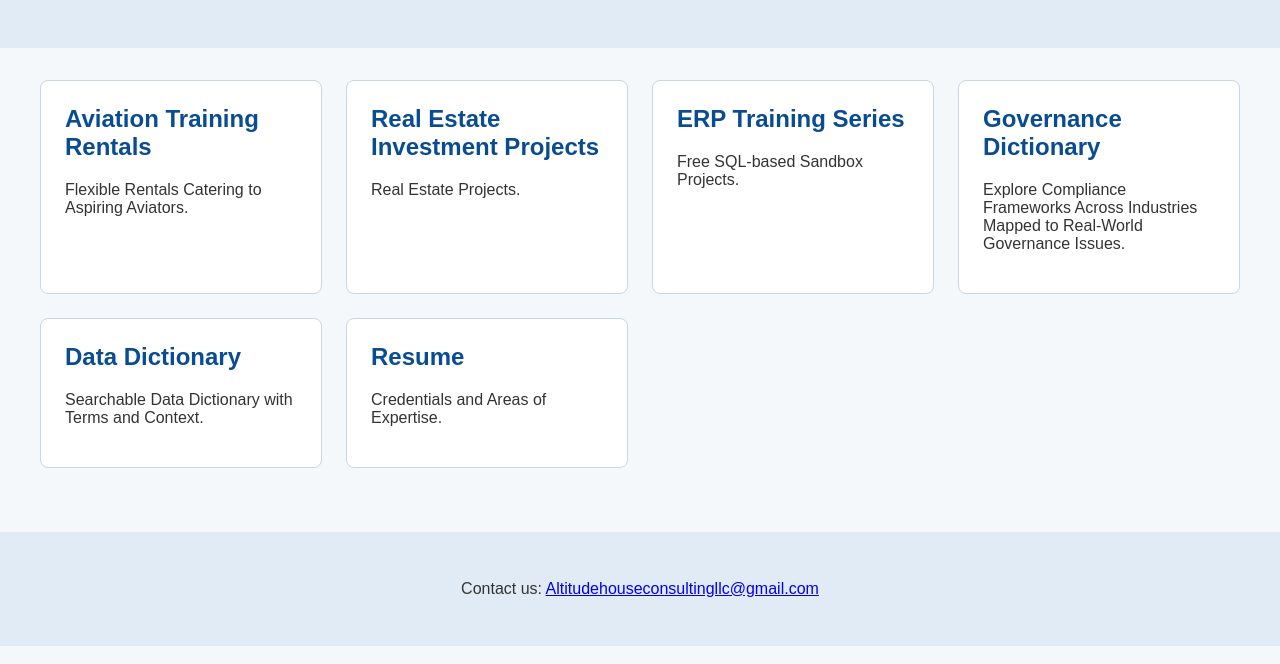
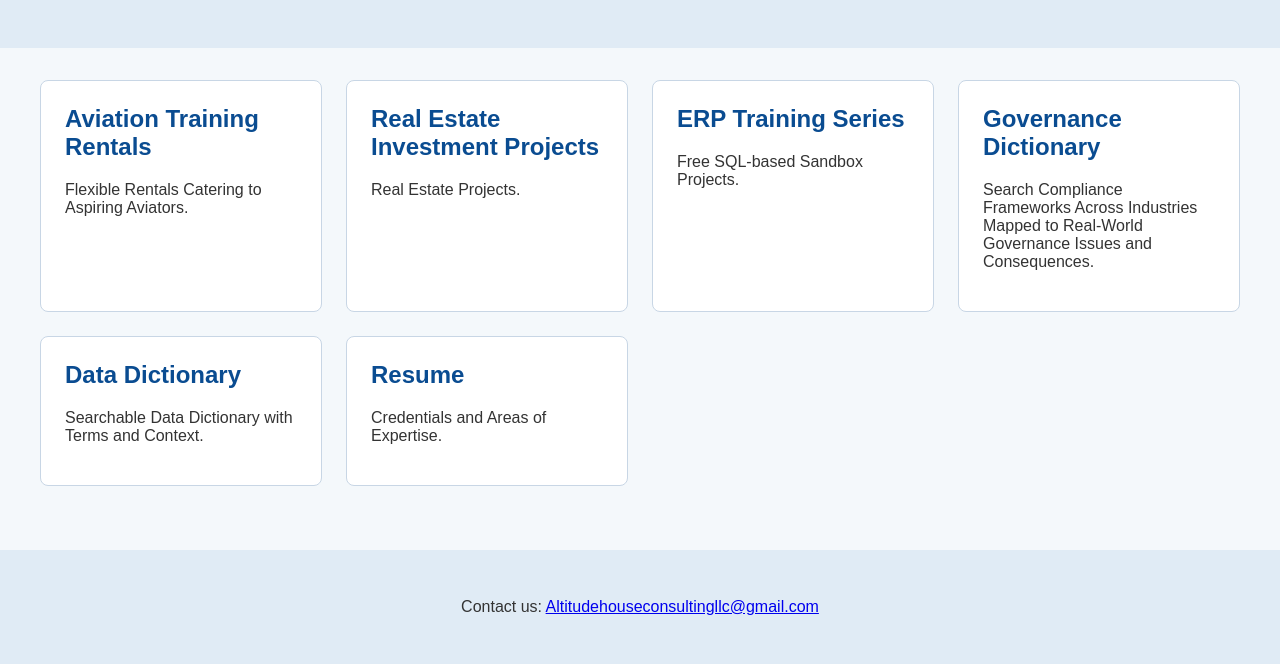
Before and after one commit to altitudehouseconsulting/altitudehouseconsulting, a plain HTML site: page index.html in a window 1280 px wide. Shown: the part 171-835 px from the top of the page. Drawn offline with Linux system fonts and the light colour scheme.

Commit message:
Update index.html

```diff
--- a/index.html
+++ b/index.html
@@ -32,7 +32,7 @@
 
         <a class="card" href="https://altitudehouseconsulting.github.io/the-governance-dictionary/">
             <h2>Governance Dictionary</h2>
-            <p>Explore Compliance Frameworks Across Industries Mapped to Real-World Governance Issues.</p>
+            <p>Search Compliance Frameworks Across Industries Mapped to Real-World Governance Issues and Consequences.</p>
         </a>
 
         <a class="card" href="https://altitudehouseconsulting.github.io/the-data-dictionary/">
```
